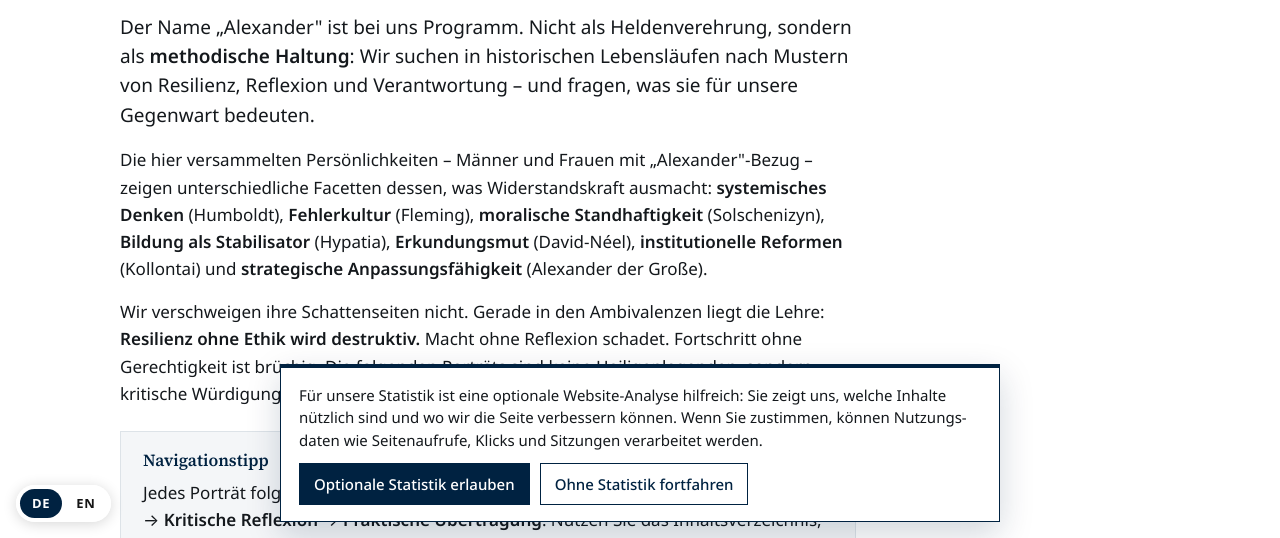
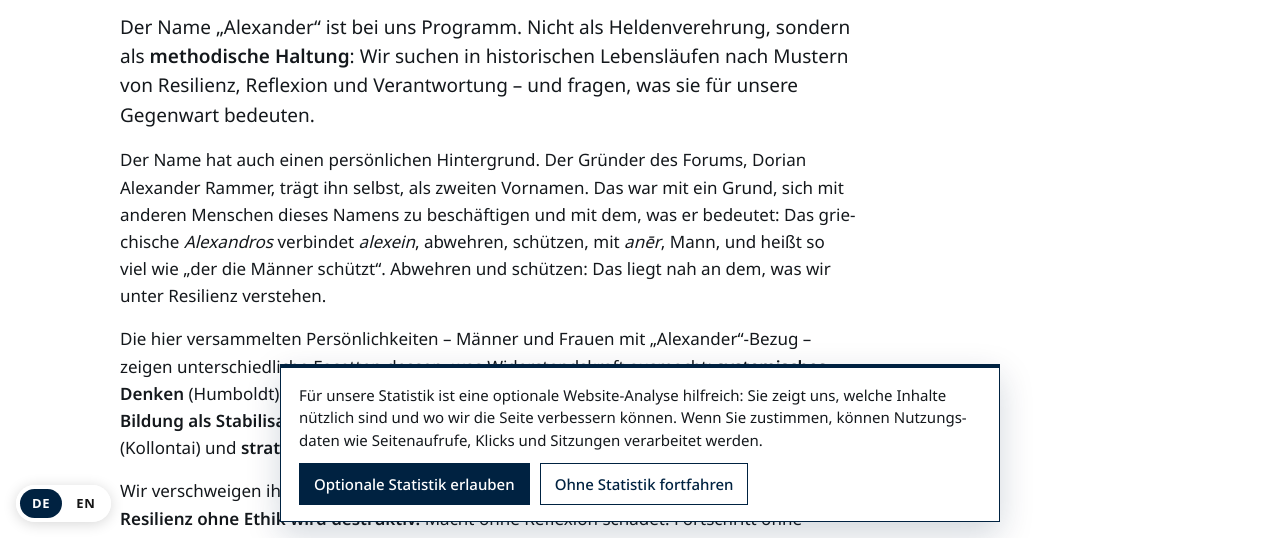
Before and after one commit to gray146-at/alexander-forum.github.io, a plain HTML site: page warum-alexander/index.html in a window 1280 px wide. Shown: the part 262-800 px from the top of the page. Drawn offline with Linux system fonts and the light colour scheme.

Commit message:
Warum Alexander: persönlicher Hintergrund des Namens (Gründer trägt Alexander als zweiten Vornamen) und Bedeutung von Alexandros; Anführungszeichen korrigiert
Co-Authored-By: Claude Opus 5.5 <noreply@anthropic.com>
Claude-Session: https://claude.ai/code/session_016JVPrBgcLKp46fapP5BobB

```diff
--- a/warum-alexander/index.html
+++ b/warum-alexander/index.html
@@ -51,11 +51,15 @@
       <p class="tag">Eine Haltung, kein Personenkult</p>
 
       <p class="lead">
-        Der Name „Alexander" ist bei uns Programm. Nicht als Heldenverehrung, sondern als <strong>methodische Haltung</strong>: Wir suchen in historischen Lebensläufen nach Mustern von Resilienz, Reflexion und Verantwortung – und fragen, was sie für unsere Gegenwart bedeuten.
+        Der Name „Alexander“ ist bei uns Programm. Nicht als Heldenverehrung, sondern als <strong>methodische Haltung</strong>: Wir suchen in historischen Lebensläufen nach Mustern von Resilienz, Reflexion und Verantwortung – und fragen, was sie für unsere Gegenwart bedeuten.
       </p>
 
       <p>
-        Die hier versammelten Persönlichkeiten – Männer und Frauen mit „Alexander"-Bezug – zeigen unterschiedliche Facetten dessen, was Widerstandskraft ausmacht: <strong>systemisches Denken</strong> (Humboldt), <strong>Fehlerkultur</strong> (Fleming), <strong>moralische Standhaftigkeit</strong> (Solschenizyn), <strong>Bildung als Stabilisator</strong> (Hypatia), <strong>Erkundungsmut</strong> (David-Néel), <strong>institutionelle Reformen</strong> (Kollontai) und <strong>strategische Anpassungsfähigkeit</strong> (Alexander der Große).
+        Der Name hat auch einen persönlichen Hintergrund. Der Gründer des Forums, Dorian Alexander Rammer, trägt ihn selbst, als zweiten Vornamen. Das war mit ein Grund, sich mit anderen Menschen dieses Namens zu beschäftigen und mit dem, was er bedeutet: Das griechische <em>Alexandros</em> verbindet <em>alexein</em>, abwehren, schützen, mit <em>anēr</em>, Mann, und heißt so viel wie „der die Männer schützt“. Abwehren und schützen: Das liegt nah an dem, was wir unter Resilienz verstehen.
+      </p>
+
+      <p>
+        Die hier versammelten Persönlichkeiten – Männer und Frauen mit „Alexander“-Bezug – zeigen unterschiedliche Facetten dessen, was Widerstandskraft ausmacht: <strong>systemisches Denken</strong> (Humboldt), <strong>Fehlerkultur</strong> (Fleming), <strong>moralische Standhaftigkeit</strong> (Solschenizyn), <strong>Bildung als Stabilisator</strong> (Hypatia), <strong>Erkundungsmut</strong> (David-Néel), <strong>institutionelle Reformen</strong> (Kollontai) und <strong>strategische Anpassungsfähigkeit</strong> (Alexander der Große).
       </p>
 
       <p>
```
Also changed, not shown: en/why-alexander/index.html (+4 -0 lines).
